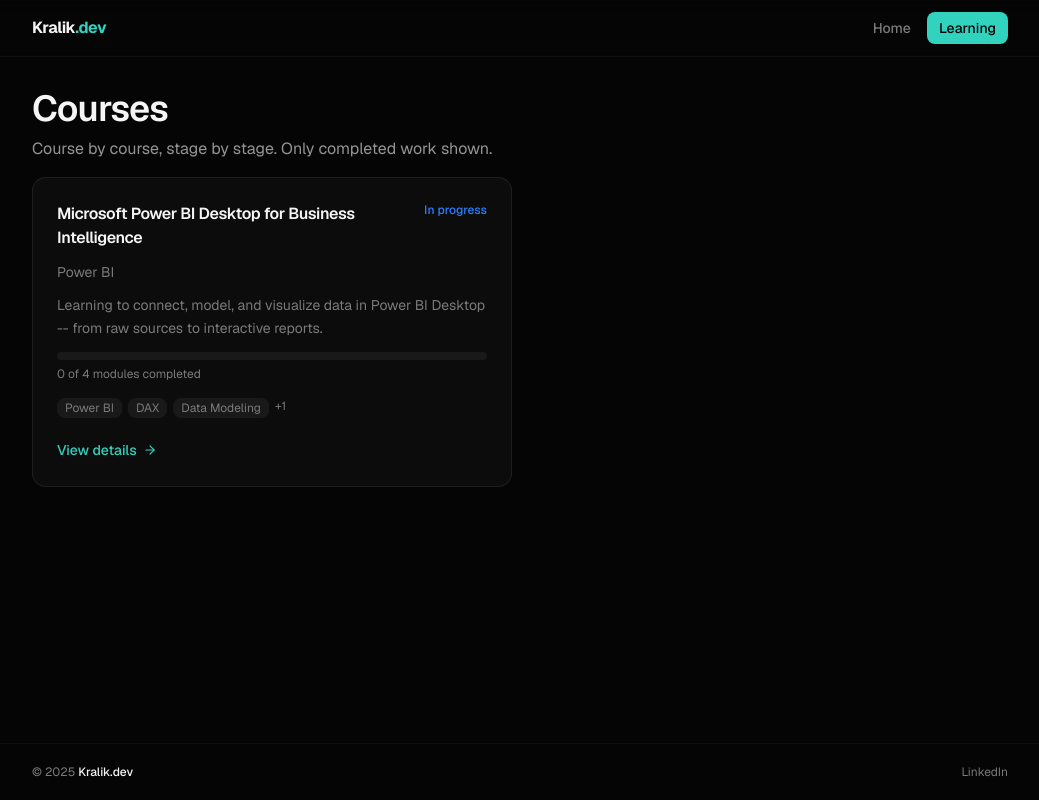
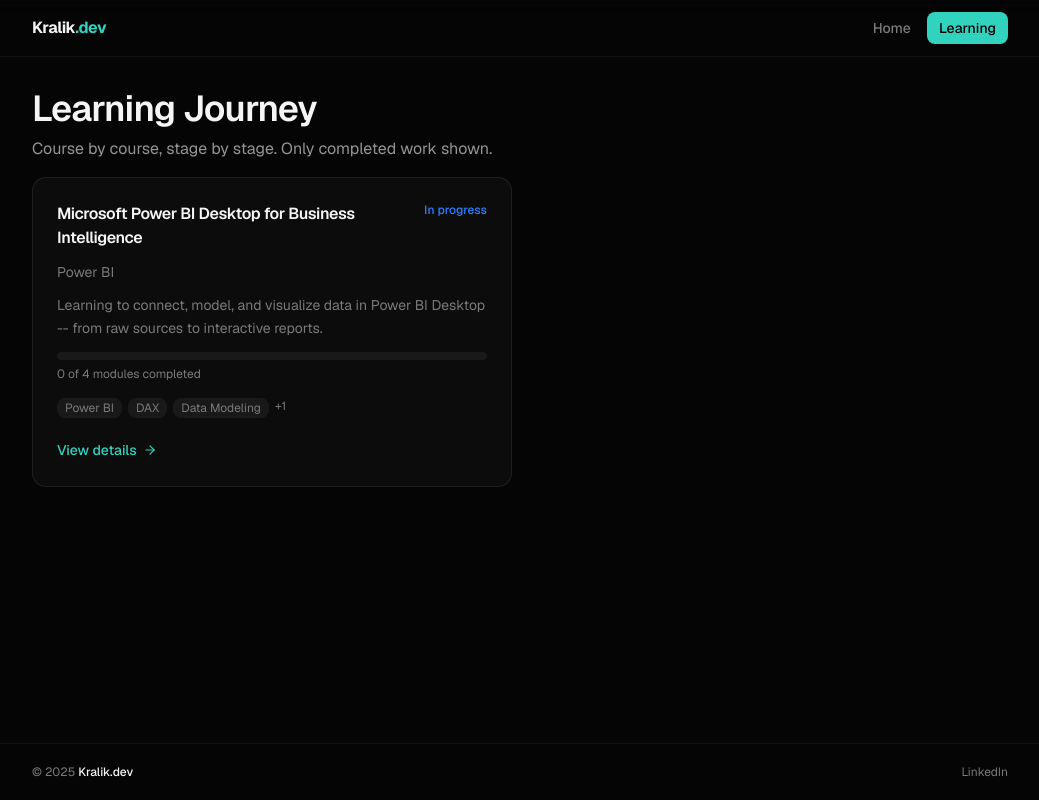
Before and after one commit to kraliken/kraliknorbert, a Next.js app: page /learning in a window 1280 px wide. Shown: the whole page, without its empty margins (115-1154 px from the left). Built offline with nearby package versions, Linux system fonts and the light colour scheme.

Commit message:
fix: change learning page title back to 'Learning Journey'

```diff
--- a/app/(content)/learning/page.tsx
+++ b/app/(content)/learning/page.tsx
@@ -15,7 +15,7 @@ export default function LearningPage() {
   return (
     <div className="mx-auto w-full max-w-5xl px-6 py-8 space-y-4">
       <FadeUp className="space-y-2">
-        <h1 className="text-4xl font-semibold tracking-tight">Courses</h1>
+        <h1 className="text-4xl font-semibold tracking-tight">Learning Journey</h1>
         <p className="max-w-xl text-foreground/60">
           Course by course, stage by stage. Only completed work shown.
         </p>
```
